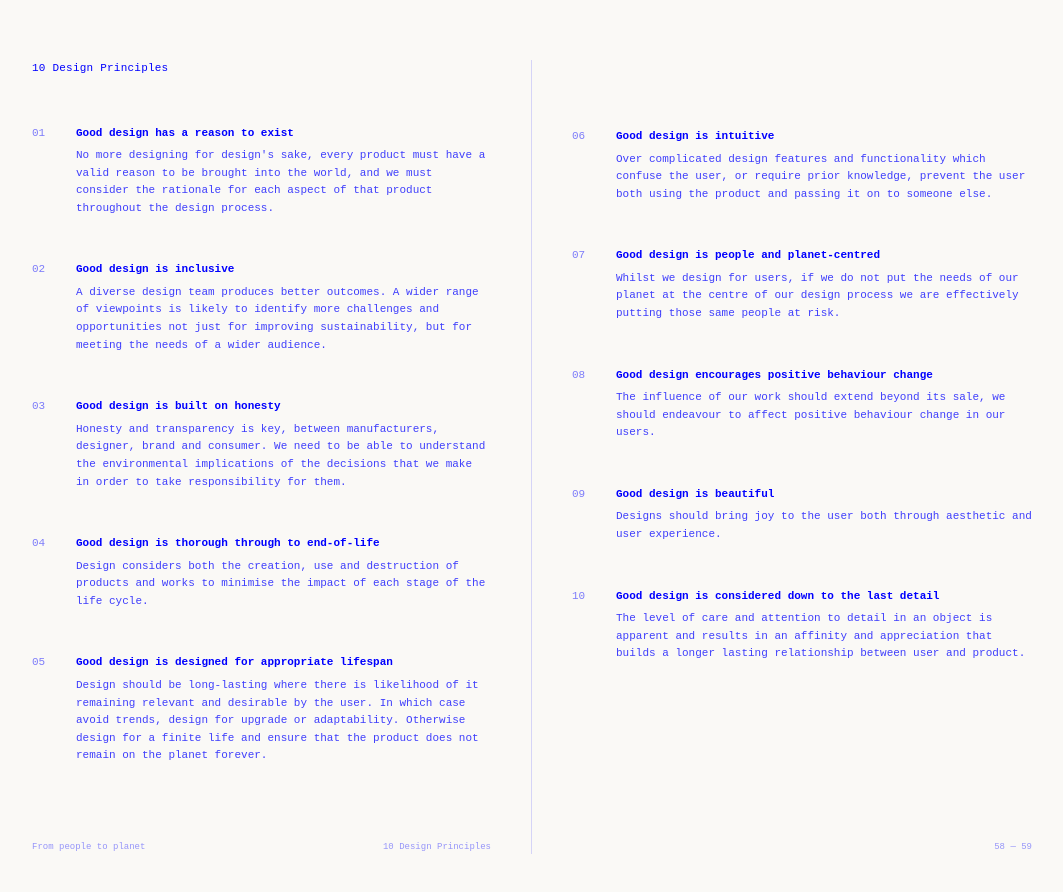
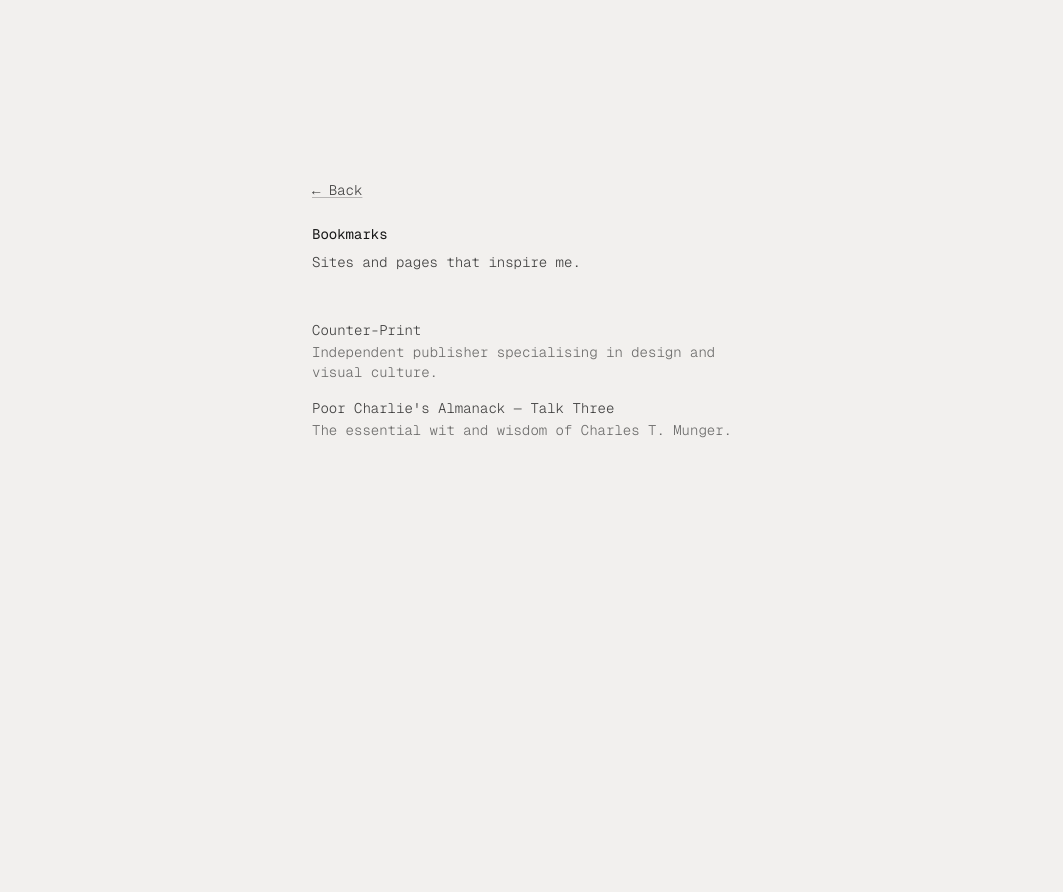
Before and after one commit to evebouf/portfolio, a React (Vite) app: page /bookmarks in a window 1280 px wide. Shown: the top 892 px of the page, without its empty margins (108-1171 px from the left). After the commit the page ends 800 px from the top, so only its background shows below. Built offline with nearby package versions, Linux system fonts and the light colour scheme; a web font is replaced by a local one.

Commit message:
add bookmarks

```diff
--- a/src/App.tsx
+++ b/src/App.tsx
@@ -10,6 +10,7 @@ import Article from './pages/Article';
 import PaperEffects from './pages/PaperEffects';
 import PaperFilters from './pages/PaperFilters';
 import YCWebsite from './pages/YCWebsite';
+import Bookmarks from './pages/Bookmarks';
 
 const App: React.FC = () => {
   return (
@@ -24,6 +25,7 @@ const App: React.FC = () => {
             <Route path="/explorations/paper-effects" element={<PaperEffects />} />
             <Route path="/explorations/paper-filters" element={<PaperFilters />} />
             <Route path="/projects/yc-website" element={<YCWebsite />} />
+            <Route path="/bookmarks" element={<Bookmarks />} />
             <Route path="/article/:slug" element={<Article />} />
             <Route path="*" element={<MonoBlueprintPage />} />
           </Routes>
--- /dev/null
+++ b/src/pages/Bookmarks.tsx
@@ -0,0 +1,79 @@
+import React, { useEffect } from 'react';
+import './Homepage.scss';
+import BackButton from '../components/BackButton';
+
+const bookmarks = [
+  {
+    title: 'Counter-Print',
+    url: 'https://www.counter-print.co.uk/',
+    description: 'Independent publisher specialising in design and visual culture.',
+  },
+  {
+    title: "Poor Charlie's Almanack — Talk Three",
+    url: 'https://www.stripe.press/poor-charlies-almanack/talk-three',
+    description: 'The essential wit and wisdom of Charles T. Munger.',
+  },
+];
+
+const Bookmarks: React.FC = () => {
+  useEffect(() => {
+    // Load Geist Mono font
+    const link = document.createElement('link');
+    link.href = 'https://fonts.googleapis.com/css2?family=Geist+Mono:wght@300;400&display=swap';
+    link.rel = 'stylesheet';
+    document.head.appendChild(link);
+
+    return () => {
+      document.head.removeChild(link);
+    };
+  }, []);
+
+  return (
+    <div
+      style={{
+        minHeight: '100vh',
+        fontFamily: "'Geist Mono', monospace",
+        fontSize: '14px',
+        fontWeight: 400,
+        lineHeight: '20px',
+        padding: '180px 40px 80px',
+        maxWidth: '520px',
+        margin: '0 auto',
+      }}
+    >
+      {/* Back Button */}
+      <div style={{ marginBottom: '24px' }}>
+        <BackButton />
+      </div>
+
+      {/* Title */}
+      <p style={{ marginBottom: '8px' }}>Bookmarks</p>
+      <p className="text-secondary" style={{ marginBottom: '48px' }}>
+        Sites and pages that inspire me.
+      </p>
+
+      {/* Bookmarks List */}
+      <div>
+        {bookmarks.map((bookmark, index) => (
+          <a
+            key={index}
+            href={bookmark.url}
+            target="_blank"
+            rel="noopener noreferrer"
+            className="project-item project-link"
+            style={{ display: 'block' }}
+          >
+            <p className="project-title text-secondary">
+              <span>{bookmark.title}</span>
+            </p>
+            {bookmark.description && (
+              <p className="text-muted no-margin">{bookmark.description}</p>
+            )}
+          </a>
+        ))}
+      </div>
+    </div>
+  );
+};
+
+export default Bookmarks;
--- a/src/pages/Homepage.tsx
+++ b/src/pages/Homepage.tsx
@@ -209,7 +209,10 @@ const Homepage: React.FC = () => {
       {/* Bookmarks Section */}
       <div className="mt-section">
         <p className="section-header">04 Bookmarks</p>
-        <p style={{ fontWeight: 300, color: 'rgba(23, 23, 23, 0.5)' }}>coming soon</p>
+        <a href="/bookmarks" className="project-item project-link">
+          <p className="project-title text-secondary"><span>Collection</span></p>
+          <p className="text-muted no-margin">Sites and pages that inspire me.</p>
+        </a>
       </div>
 
       {/* Contact Section */}
```
